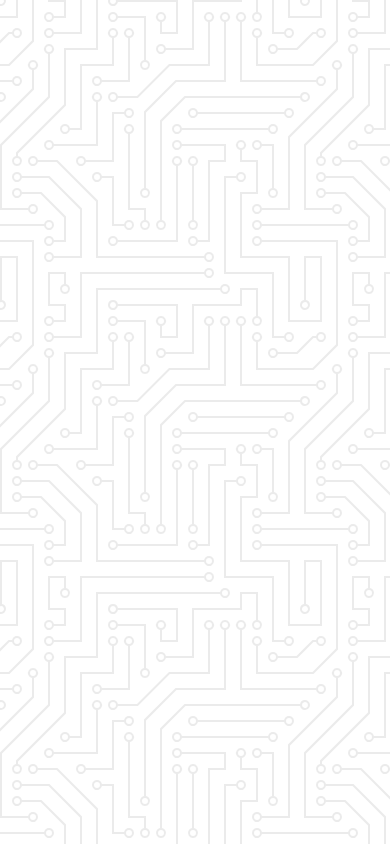
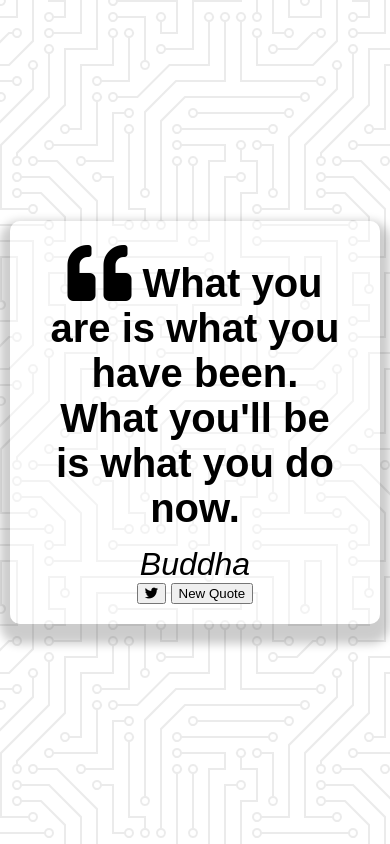
Before and after one commit to SandraCoburn/quote-generator, a plain HTML site: page index.html in a window 390 px wide. Drawn offline with Linux system fonts and the light colour scheme.

Commit message:
Added style to quote, media query

```diff
--- a/index.html
+++ b/index.html
@@ -15,7 +15,28 @@
     <link rel="stylesheet" href="style.css" />
   </head>
   <body>
-    <!-- <i class="fas fa-quote-right"></i> -->
+    <div class="quote-container" id="quote-container">
+      <!-- Quote -->
+      <div class="quote-text">
+        <i class="fas fa-quote-left"></i>
+        <span id="quote"
+          >What you are is what you have been. What you'll be is what you do
+          now.</span
+        >
+      </div>
+      <!-- Author -->
+      <div class="quote-author">
+        <span id="author">Buddha</span>
+      </div>
+
+      <!-- Buttons -->
+      <div class="button-container">
+        <button class="twitter-button" id="twitter">
+          <i class="fab fa-twitter"></i>
+        </button>
+        <button id="new-quote">New Quote</button>
+      </div>
+    </div>
     <!-- Script -->
     <script src="script.js"></script>
   </body>
--- a/style.css
+++ b/style.css
@@ -17,3 +17,35 @@ body {
   align-items: center;
   justify-content: center;
 }
+.quote-container {
+  width: auto;
+  max-width: 900px;
+  padding: 20px 30px;
+  border-radius: 10px;
+  background-color: rgba(255, 255, 255, 0.4);
+  box-shadow: 0 10px 10px 10px rgba(0, 0, 0, 0.2);
+}
+.quote-text {
+  font-size: 2.75rem;
+}
+.long-quote {
+  font-size: 2rem;
+}
+.fa-quote-left {
+  font-size: 4rem;
+}
+.quote-author {
+  margin-top: 15px;
+  font-size: 2rem;
+  font-weight: 400;
+  font-style: italic;
+}
+/* Media Query: Tablet or smaller */
+@media screen and (max-width: 1000px) {
+  .quote-container {
+    margin: auto 10px;
+  }
+  .quote-text {
+    font-size: 2.5rem;
+  }
+}
```
